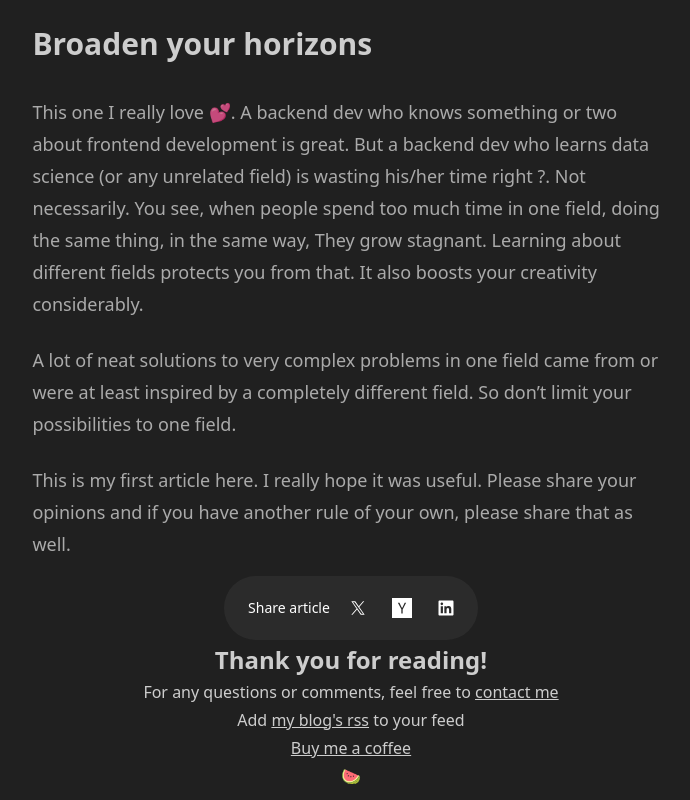
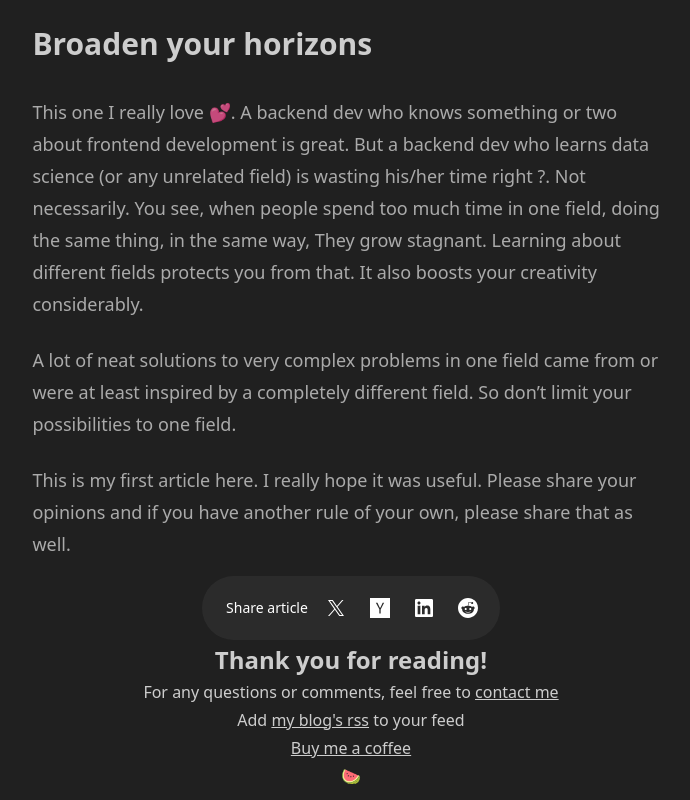
Before and after one commit to BahaaZidan/gebna.gg, an Astro site: page /blog/6-rules-to-stay-sane-building-software in a window 1280 px wide. Shown: the part 2976-3776 px from the top of the page, without its empty margins (289-979 px from the left). Built offline with nearby package versions, Linux system fonts and the light colour scheme; Astro itself is replaced by a stand-in of ours.

Commit message:
reddit share + bigger icons

```diff
--- a/src/components/ShareMenu.astro
+++ b/src/components/ShareMenu.astro
@@ -19,7 +19,7 @@ const canonicalURL = new URL(Astro.url.pathname, Astro.site);
     <svg
       xmlns="http://www.w3.org/2000/svg"
       viewBox="0 0 24 24"
-      class="h-5 w-5 fill-current"
+      class="h-6 w-6 fill-current"
     >
       <path
         d="M13.5222 10.7749L19.4785 4H18.0671L12.8952 9.88256L8.76437 4H4L10.2466 12.8955L4 20H5.41155L10.8732 13.7878L15.2356 20H20L13.5218 10.7749H13.5222ZM11.5889 12.9738L10.956 12.0881L5.92015 5.03974H8.0882L12.1522 10.728L12.7851 11.6137L18.0677 19.0075H15.8997L11.5889 12.9742V12.9738Z"
@@ -62,7 +62,7 @@ const canonicalURL = new URL(Astro.url.pathname, Astro.site);
     <svg
       xmlns="http://www.w3.org/2000/svg"
       viewBox="0 0 24 24"
-      class="h-5 w-5 fill-current"
+      class="h-6 w-6 fill-current"
     >
       <path
         d="M18.3362 18.339H15.6707V14.1622C15.6707 13.1662 15.6505 11.8845 14.2817 11.8845C12.892 11.8845 12.6797 12.9683 12.6797 14.0887V18.339H10.0142V9.75H12.5747V10.9207H12.6092C12.967 10.2457 13.837 9.53325 15.1367 9.53325C17.8375 9.53325 18.337 11.3108 18.337 13.6245V18.339H18.3362ZM7.00373 8.57475C6.14573 8.57475 5.45648 7.88025 5.45648 7.026C5.45648 6.1725 6.14648 5.47875 7.00373 5.47875C7.85873 5.47875 8.55173 6.1725 8.55173 7.026C8.55173 7.88025 7.85798 8.57475 7.00373 8.57475ZM8.34023 18.339H5.66723V9.75H8.34023V18.339ZM19.6697 3H4.32923C3.59498 3 3.00098 3.5805 3.00098 4.29675V19.7033C3.00098 20.4202 3.59498 21 4.32923 21H19.6675C20.401 21 21.001 20.4202 21.001 19.7033V4.29675C21.001 3.5805 20.401 3 19.6675 3H19.6697Z"
@@ -70,4 +70,23 @@ const canonicalURL = new URL(Astro.url.pathname, Astro.site);
       </path>
     </svg><span class="sr-only">LinkedIn</span>
   </a>
+  <a
+    href={`https://www.reddit.com/submit?url=${canonicalURL}&type=LINK&title=${title}`}
+    target="_blank"
+    rel="noreferrer noopener"
+    class="flex h-8 w-8 items-center justify-center rounded-full text-white transition-colors hover:text-black"
+  >
+    <svg
+      xmlns="http://www.w3.org/2000/svg"
+      viewBox="0 0 24 24"
+      class="h-6 w-6 fill-current"
+    >
+      <path
+        fill="currentColor"
+        d="M14.5 15.41c.08.09.08.28 0 .39c-.73.7-2.09.76-2.5.76c-.39 0-1.75-.06-2.46-.76c-.1-.11-.1-.3 0-.39c.11-.1.28-.1.38 0c.46.46 1.41.59 2.08.59c.69 0 1.66-.13 2.1-.59c.11-.1.28-.1.4 0m-3.75-2.37c0-.57-.47-1.04-1.04-1.04s-1.04.47-1.04 1.04s.47 1.05 1.04 1.04c.57 0 1.04-.47 1.04-1.04M14.29 12c-.57 0-1.04.5-1.04 1.05s.47 1.04 1.04 1.04s1.04-.48 1.04-1.04c0-.55-.47-1.05-1.04-1.05M22 12c0 5.5-4.5 10-10 10S2 17.5 2 12S6.5 2 12 2s10 4.5 10 10m-3.33 0c0-.81-.67-1.46-1.45-1.46c-.4 0-.76.16-1.02.41c-1-.72-2.37-1.18-3.9-1.24l.67-3.13l2.17.47c.02.55.48.99 1.04.99c.57 0 1.04-.47 1.04-1.04s-.47-1.04-1.04-1.04c-.41 0-.77.24-.93.59l-2.43-.52c-.07-.03-.14 0-.19.04c-.06.04-.09.1-.1.17l-.74 3.48c-1.55.05-2.95.51-3.97 1.24c-.26-.25-.62-.4-1.01-.4c-.81 0-1.46.65-1.46 1.44c0 .61.36 1.11.86 1.34c-.02.16-.03.28-.03.44c0 2.22 2.61 4.07 5.82 4.07c3.23 0 5.85-1.82 5.85-4.07c0-.14-.01-.28-.04-.44c.5-.23.86-.74.86-1.34"
+      >
+      </path>
+    </svg>
+    <span class="sr-only">Reddit</span>
+  </a>
 </div>
```
